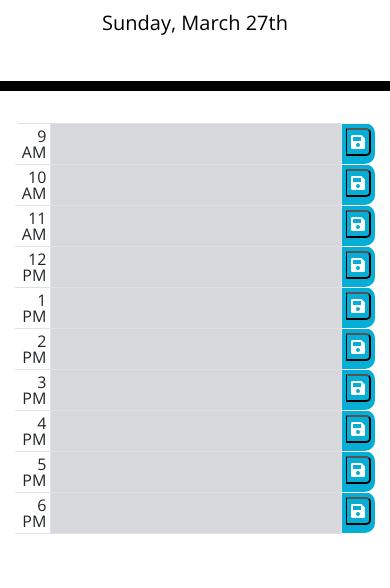
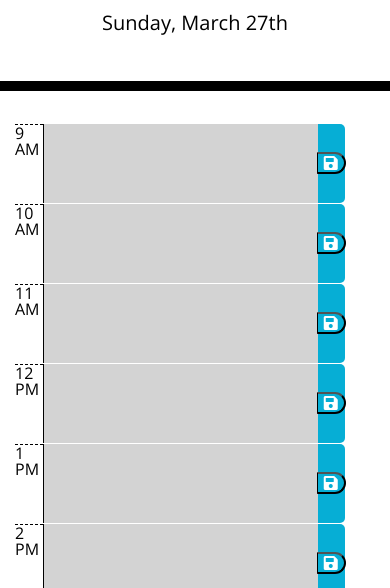
Before and after one commit to rajeswarivmarimuthu/workday-scheduler, a plain HTML site: page index.html in a window 390 px wide. Shown: the part 256-844 px from the top of the page. Drawn offline with nearby package versions, Linux system fonts and the light colour scheme.

Commit message:
re-done the work using JQuery, updated the readme.md with revised gif and mobile responsive layout

```diff
--- a/assets/js/script.js
+++ b/assets/js/script.js
@@ -1,114 +1,82 @@
 
-// Global Variables declared here!!
-var todayEl = document.getElementById("currentDay")
-var plannerTab = document.getElementById('myTable');
-var today = moment().format('dddd, MMMM Do');
+$(document).ready(function(){
+
+     $("#currentDay").text(moment().format('dddd, MMMM Do'));
+    var displayHour;
     var currentTimeHH = moment().format('H')
-var currentTime = moment().format('h');
     var startTime = 9;  // must be in 24 hours format!!
     var workingHours = 10; //
-todayEl.innerText = today;
+
+    //Creating Time Blocks!!
+    for (var i = 0; i<= workingHours; i++) {
+
+        // formatting the time to be displayed in the table for the current day
+        displayTime = startTime + i;
+        displayHour = displayHourCalc(displayTime);
+
+        //creating Timeblocks!
+        var rowEl = $('<div>');
+        rowEl.addClass ('col-lg-12 col-md-12 col-sm-12 col-12 row');
+
+        //Create hour div + hour para
+        var hourElDiv = $('<div>');
+        hourElDiv.addClass('col-lg-1 col-md-1 col-sm-1 col-1 p-0');
+        var hourEl = $("<p>");
+        hourEl.addClass('hour');
+        hourEl.text (displayHour);
+
+        //Append hour col to row
+        hourElDiv.append(hourEl);
+        rowEl.append(hourElDiv);
+
+        //Create event div + event textarea
+        var eventElDiv = $('<div>');
+        eventElDiv.addClass('col-lg-10 col-sm-10 col-sm-10 col-10 p-0');
+        var eventEl = $("<textarea>");
+        eventEl.addClass('textarea description');
+        eventDescID = "event" + i;
+        eventEl.attr('id', eventDescID);
+        if (currentTimeHH > displayTime) {
+            eventEl.addClass('textarea description past');
+            eventEl.attr('readonly', 'readonly');
+        } else if (currentTimeHH < displayTime) {
+            eventEl.addClass('textarea description future');
+        } else {
+            eventEl.addClass('textarea description present');
+        }
+
+        //Append event to row
+        eventElDiv.append(eventEl);
+        rowEl.append(eventElDiv);
+
+        //Create event div + event textarea
+        var buttonElDiv = $('<div>');
+        buttonElDiv.addClass('col-lg-1 col-md-1 col-sm-1 col-1 custom-btnele p-0');
+        var buttonEl = $("<button>");
+        buttonEl.addClass('saveBtn');
+        var btnID = i;
+        buttonEl.attr('id', btnID);
+
+        // Create icon
+        var iconEl = $('<i>');
+        iconEl.addClass('fas fa-save');
+        buttonEl.append(iconEl);
+
+        //Append event to row
+        buttonElDiv.append(buttonEl);
+        rowEl.append(buttonElDiv);
+
+        $(".container").append(rowEl);
+
+        retrieveEventDetails(i);
+
+    }
 
 
-// Build Time blocks and fetching value from localstorage
-for (i=0;i<workingHours;i++){
-    addTimeBlocks(i, startTime);
-}
-retrieveEventDetails();
+    function displayHourCalc(displayTime) {
 
-// Save event details to localstorage when the values button is clicked
-plannerTab.addEventListener ('click', function(e){
-    e.preventDefault;
-    console.log(e);
-    var arrEvent = [];
-    let eventDesc;
-    var tdElement;
+        var displayHour;
 
-    if (e.target.id == 'iconSave') {
-        var iconParent = e.target.parentElement;
-        tdElement = iconParent.parentElement;
-    } else if (e.target.id == 'button') {
-        tdElement = e.target.parentElement;
-    }
-
-    if (tdElement){
-        var trElement = tdElement.parentElement;
-        var rowID = trElement.id;
-        var cellValue = trElement.children[1].innerText;
-        console.log(cellValue);
-            if (cellValue) {
-                var localStorageString = JSON.parse(localStorage.getItem("eventDesc"));
-                if (localStorageString) {
-                    arrEvent = localStorageString;
-                }
-                eventDesc = {
-                    "row" : rowID,
-                    "eventValue" : cellValue
-                }
-                arrEvent.push(eventDesc);
-                localStorage.setItem("eventDesc", JSON.stringify(arrEvent));
-            }
-    }
-
-    return;
-});
-
-
-///function to add time blocks
-function  addTimeBlocks(rowCnt,startTime) {
-    //define some attributes for table, table row and cells
-
-    const timeAttributes = {
-        type: 'text',
-        width: '10%',
-        class: 'border-right border-bottom p-1 hour text-right'
-    }
-
-    const pastDescAtrributes = {
-        width: '85%',
-        class: 'border-right border-bottom p-1 table-secondary description  text-left',
-        id: 'event',
-        contenteditable: 'false'
-    }
-
-    const presentDescAtrributes = {
-        width: '85%',
-        class: 'border-right border-bottom p-1 table-danger description text-left',
-        id: 'event',
-        contenteditable: "true"
-    }
-
-    const futureDescAtrributes = {
-        width: '85%',
-        class: 'border-right border-bottom p-1 table-success description text-left',
-        id: 'event',
-        contenteditable: "true"
-    }
-
-    const actionAttributes = {
-        width: "5%",
-        class: "p-1 border-bottom-0"
-    }
-
-    const buttonAttributes = {
-        type: 'button',
-        class: 'saveBtn p-1',
-        id: 'button',
-    }
-
-    const iconAttributes = {
-        class: 'fas fa-save',
-        id: 'iconSave'
-    }
-
-    // Inserting rows based on number of working hours
-    var tr = plannerTab.insertRow(rowCnt);
-    tr = plannerTab.insertRow(rowCnt);
-    trID = 'tr' + rowCnt;
-    tr.setAttribute("id", trID);
-
-    // formatting the time to be displayed in the table for the current day
-    displayTime = startTime + rowCnt;
         if (displayTime >= 24) {
             return;
          }
@@ -126,61 +94,28 @@ function  addTimeBlocks(rowCnt,startTime) {
              return;
          };
 
-
-    // Inserting the cells to the table and applying the aattributes as mandated
-    for (var c = 0; c < 3; c++) {
-        var td = document.createElement('td');
-        td = tr.insertCell(c);
-
-        switch(c) {
-            case 0 :
-                setAttributes(td,timeAttributes)  // Table data
-                td.innerText = displayHour;
-                break;
-            case 1 :
-                if (currentTimeHH > displayTime) {
-                    setAttributes(td, pastDescAtrributes);
-                } else if (currentTimeHH < displayTime) {
-                    setAttributes(td, futureDescAtrributes);
-                } else {
-                    setAttributes(td, presentDescAtrributes);
-                }
-                break;
-            case 2 :
-                setAttributes(td, actionAttributes)
-                var button = document.createElement('button');
-                var buttonIcon = document.createElement("i");
-                setAttributes(buttonIcon,iconAttributes);
-                setAttributes(button,buttonAttributes);
-                td.appendChild(button);
-                button.appendChild(buttonIcon);
-                break;
-        }
-    }
-    return;
+         return displayHour;
     }
 
+    //Storing event description in localStorage unpon button click
+    var saveBtn = $('.saveBtn');
+    saveBtn.on('click',function () {
+         var eventId = $(this).attr('id');
+         var eventDesc = $(this).parent().siblings().children('.description').val();
+         localStorage.setItem(eventId,eventDesc);
 
-//function to apply the styling attributes
-function setAttributes(element, attributes) {
-    Object.keys(attributes).forEach(attr => {
-      element.setAttribute(attr, attributes[attr]);
-    });
+    } );
+
+    //function to retrieve local storage value!!
+    function retrieveEventDetails(storageKey) {
+        var eventDesc = localStorage.getItem(storageKey);
+        console.log(eventDesc);
+        var eventDescID = "event" + storageKey;
+        if (eventDesc) {
+            console.log(eventDescID);
+            $('#'+ eventDescID).text(eventDesc);
          }
 
-//Logic to retrieve event details from local storage
-function retrieveEventDetails () {
-    var localStorageString = JSON.parse(localStorage.getItem("eventDesc"));
-    var tableRowEl;
-    var arrEvent = [];
-    if (localStorageString) {
-        arrEvent = localStorageString;
-        console.log(arrEvent);
-        for (let i =0 ; i <= arrEvent.length - 1; i++ ) {
-            tableRowEl = document.getElementById(arrEvent[i].row);
-            console.log (tableRowEl);
-            tableRowEl.children[1].innerText = arrEvent[i].eventValue;
-        }
-    }
+    };
 
-}
+  });
--- a/assets/styles/style.css
+++ b/assets/styles/style.css
@@ -4,21 +4,15 @@ body {
   line-height: 1;
 }
 
-/* Commented it out as it is not used */
-/*
 textarea {
   background: transparent;
   border: none;
   resize: none;
   color: #000000;
   border-left: 1px solid black;
-  padding: 10px;
-} */
-
-main {
- display: flex;
- justify-content:center;
- align-items: center;
+  padding: 1px;
+  width: 100%;
+  height: 100%
 }
 
 .jumbotron {
@@ -29,15 +23,13 @@ main {
   border-bottom: 10px solid black;
 }
 
+.description {
+  white-space: pre-wrap;
+}
 
 .time-block {
   text-align: center;
-  border-radius: 5px;
-}
-
-/* Commented as it is not used
-.description {
-  white-space: pre-wrap;
+  border-radius: 15px;
 }
 
 .row {
@@ -52,8 +44,7 @@ main {
   border-top: 1px dashed #000000;
 }
 
- Commented it out as it is not used
- .past {
+.past {
   background-color: #d3d3d3;
   color: white;
 }
@@ -66,18 +57,12 @@ main {
 .future {
   background-color: #77dd77;
   color: white;
-} */
-
-td:last-child {
-  border-radius: 0 10px 10px 0;
-  border-color: white;
-  background-color: #06aed5;
 }
 
 .saveBtn {
   border-left: 1px solid black;
-  border-top-right-radius: 5px;
-  border-bottom-right-radius: 5px;
+  border-top-right-radius: 15px;
+  border-bottom-right-radius: 15px;
   background-color: #06aed5;
   color: white;
 }
@@ -86,3 +71,12 @@ td:last-child {
   font-size: 20px;
   transition: all 0.3s ease-in-out;
 }
+
+.custom-btnele {
+  display: flex;
+  justify-content: center;
+  align-items: center;
+  background-color: #06aed5;
+  border-top-right-radius: 5px;
+  border-bottom-right-radius: 5px;
+}
--- a/index.html
+++ b/index.html
@@ -28,17 +28,9 @@
       <p class="lead">A simple calendar app for scheduling your work day</p>
       <p id="currentDay" class="lead"></p>
     </header>
-
-    <main>
-      <div class="container col-12 col-md-8 col-lg-9">
-        <!-- Timeblocks go here -->
-          <div class="table-responsive time-block">
-            <table class="table custom-table" id="myTable">
-              <tbody id="project-display"></tbody>
-            </table>
-          </div>
-      </div>
-  </main>
+    <div class="container">
+      <!-- Timeblocks go here -->
+    </div>
 
     <script src="https://cdnjs.cloudflare.com/ajax/libs/jquery/3.2.1/jquery.min.js"></script>
     <script src="https://cdnjs.cloudflare.com/ajax/libs/moment.js/2.24.0/moment.min.js"></script>
```
Also changed, not shown: assets/images/Mobile-layout.png (added), 2 other files. Lines whose indentation alone changed are shown as unchanged.
